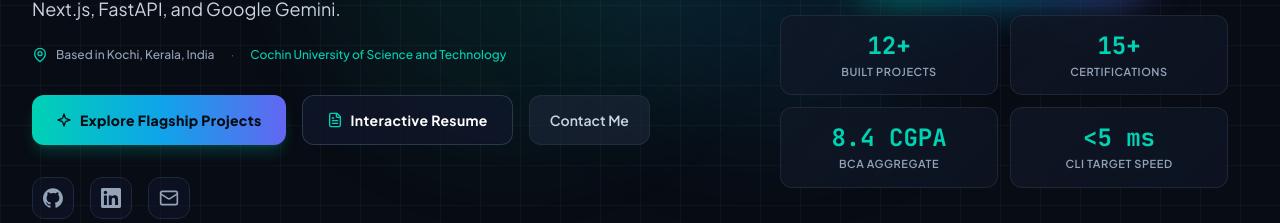
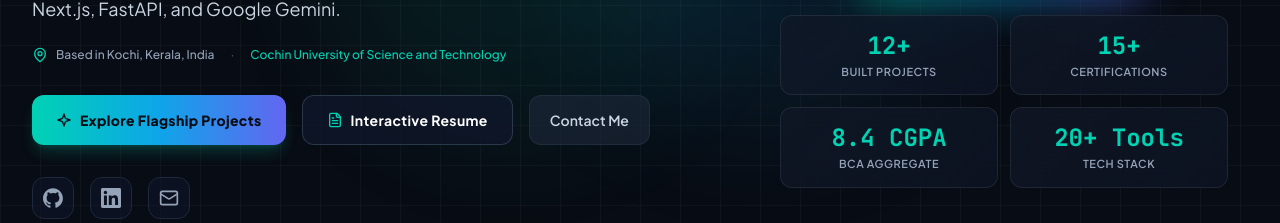
Before and after one commit to Dinu-Sreekumar/My_Website, a React (Vite) app: page / in a window 1280 px wide. Shown: the part 435-658 px from the top of the page. Built offline with nearby package versions, Linux system fonts and the light colour scheme.

Commit message:
chore: update hero stat card to Tech Stack (20+ Tools)

```diff
--- a/data/index.ts
+++ b/data/index.ts
@@ -16,7 +16,7 @@ export const personalInfo = {
     { label: "Built Projects", value: "12+" },
     { label: "Certifications", value: "15+" },
     { label: "BCA Aggregate", value: "8.4 CGPA" },
-    { label: "CLI Target Speed", value: "<5 ms" },
+    { label: "Tech Stack", value: "20+ Tools" },
   ]
 };
 
```
